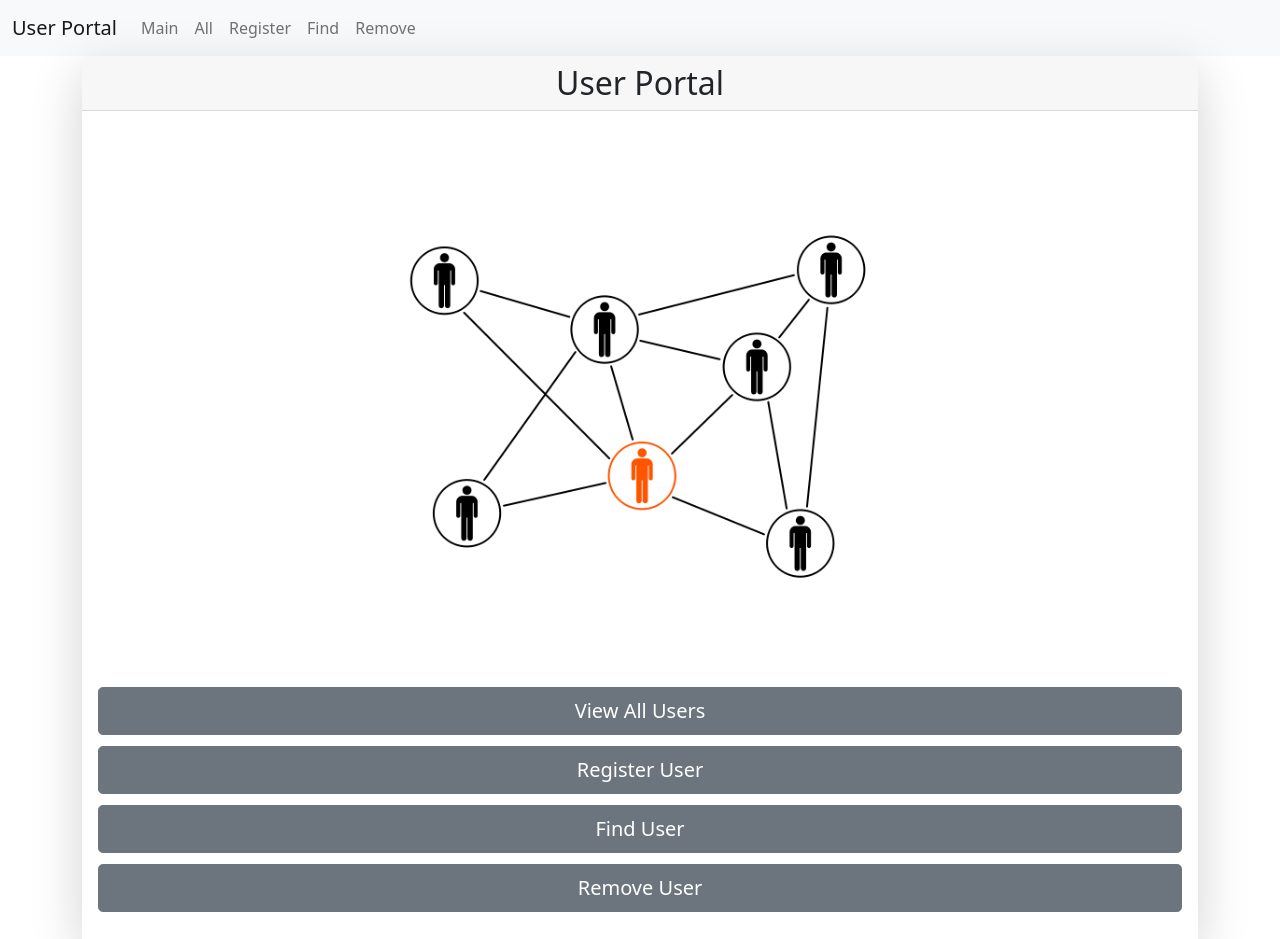
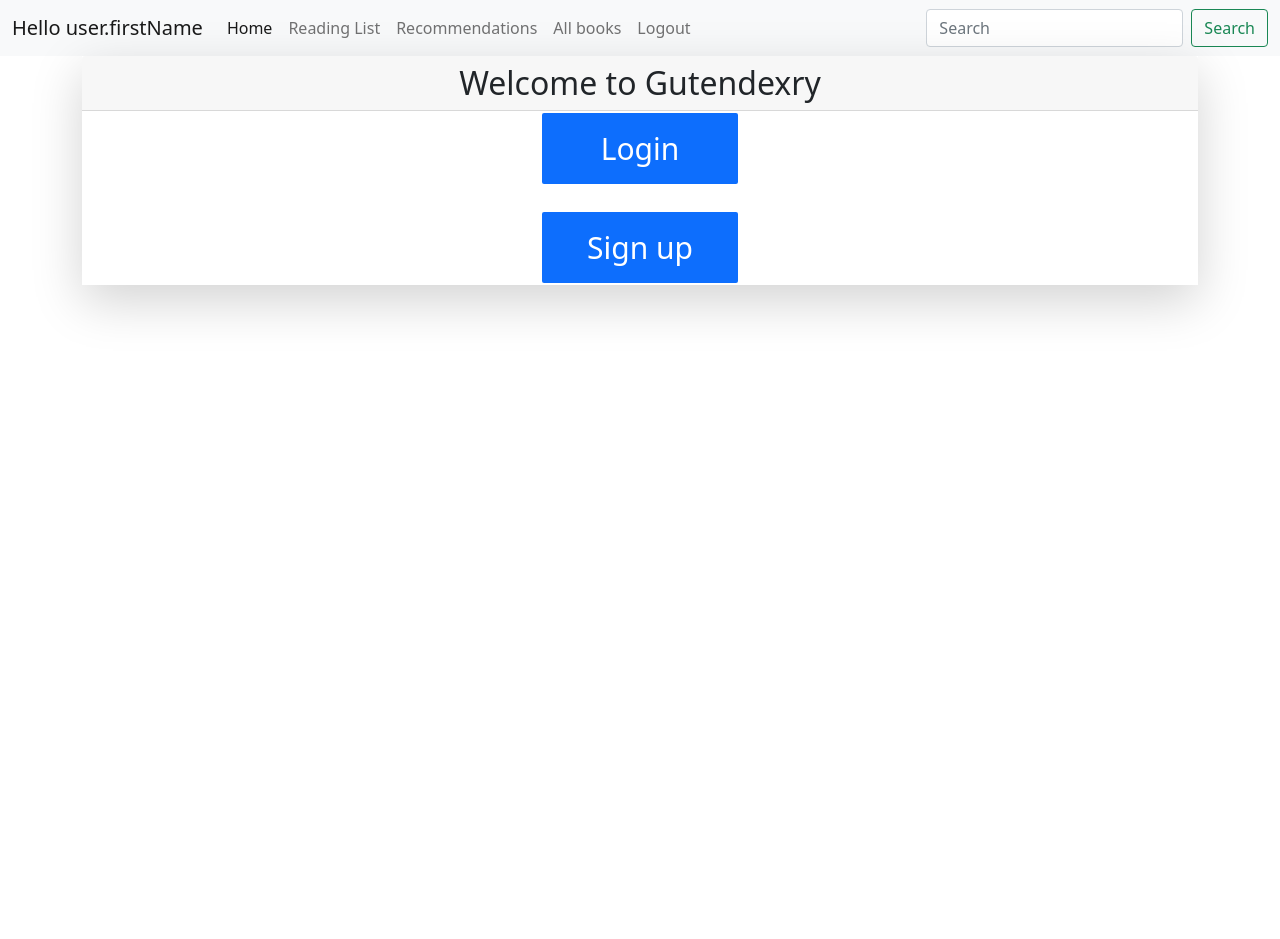
Before and after one commit to vishalathar/project-gutendexry-angular, an Angular app: page /landing in a window 1280 px wide. After the commit the page ends 800 px from the top, so only its background shows below. Built offline with nearby package versions, Linux system fonts and the light colour scheme.

Commit message:
add landing component

```diff
--- a/src/app/app-routing.module.ts
+++ b/src/app/app-routing.module.ts
@@ -1,12 +1,15 @@
 import { AllComponent } from './components/all/all.component';
 import { MainComponent } from './components/main/main.component';
+import { LandingComponent } from './components/landing/landing.component';
 import { NgModule } from '@angular/core';
 import { RouterModule, Routes } from '@angular/router';
+
 
 const routes: Routes = [
   {path: '', component: MainComponent},
   {path: 'main', component: MainComponent}, // http:localhost:4200/main
   {path: 'all', component: AllComponent},
+  {path: 'landing', component: LandingComponent},
   {path: '**', component: MainComponent} // this is a wild card, must be last. to handle unknown paths
 
 ];
--- a/src/app/app.module.ts
+++ b/src/app/app.module.ts
@@ -8,6 +8,8 @@ import { MainComponent } from './components/main/main.component';
 import { FooterComponent } from './components/footer/footer.component';
 import { NgbModule } from '@ng-bootstrap/ng-bootstrap';
 import { AllComponent } from './components/all/all.component';
+import { LandingComponent } from './components/landing/landing.component';
+
 
 @NgModule({
   declarations: [
@@ -15,7 +17,9 @@ import { AllComponent } from './components/all/all.component';
     NavComponent,
     MainComponent,
     FooterComponent,
-    AllComponent
+    AllComponent,
+    LandingComponent,
+
   ],
   imports: [
     BrowserModule,
--- a/src/app/components/all/all.component.css
+++ b/src/app/components/all/all.component.css
@@ -0,0 +1,103 @@
+
+
+body {
+  background: #e35869;
+  font-family: 'Rubik', sans-serif;
+}
+
+.login-form {
+  background: #fff;
+  width: 500px;
+  margin: 65px auto;
+  display: -webkit-box;
+  display: flex;
+  -webkit-box-orient: vertical;
+  -webkit-box-direction: normal;
+          flex-direction: column;
+  border-radius: 4px;
+  box-shadow: 0 2px 25px rgba(0, 0, 0, 0.2);
+}
+.login-form h1 {
+  padding: 35px 35px 0 35px;
+  font-weight: 300;
+}
+.login-form .content {
+  padding: 35px;
+  text-align: center;
+}
+.login-form .input-field {
+  padding: 12px 5px;
+}
+.login-form .input-field input {
+  font-size: 16px;
+  display: block;
+  font-family: 'Rubik', sans-serif;
+  width: 100%;
+  padding: 10px 1px;
+  border: 0;
+  border-bottom: 1px solid #747474;
+  outline: none;
+  -webkit-transition: all .2s;
+  transition: all .2s;
+}
+.login-form .input-field input::-webkit-input-placeholder {
+  text-transform: uppercase;
+}
+.login-form .input-field input::-moz-placeholder {
+  text-transform: uppercase;
+}
+.login-form .input-field input:-ms-input-placeholder {
+  text-transform: uppercase;
+}
+.login-form .input-field input::-ms-input-placeholder {
+  text-transform: uppercase;
+}
+.login-form .input-field input::placeholder {
+  text-transform: uppercase;
+}
+.login-form .input-field input:focus {
+  border-color: #222;
+}
+.login-form a.link {
+  text-decoration: none;
+  color: #747474;
+  letter-spacing: 0.2px;
+  text-transform: uppercase;
+  display: inline-block;
+  margin-top: 20px;
+}
+.login-form .action {
+  display: -webkit-box;
+  display: flex;
+  -webkit-box-orient: horizontal;
+  -webkit-box-direction: normal;
+          flex-direction: row;
+}
+.login-form .action button {
+  width: 100%;
+  border: none;
+  padding: 18px;
+  font-family: 'Rubik', sans-serif;
+  cursor: pointer;
+  text-transform: uppercase;
+  background: #e8e9ec;
+  color: #777;
+  border-bottom-left-radius: 4px;
+  border-bottom-right-radius: 0;
+  letter-spacing: 0.2px;
+  outline: 0;
+  -webkit-transition: all .3s;
+  transition: all .3s;
+}
+.login-form .action button:hover {
+  background: #d8d8d8;
+}
+.login-form .action button:nth-child(2) {
+  background: #2d3b55;
+  color: #fff;
+  border-bottom-left-radius: 0;
+  border-bottom-right-radius: 4px;
+}
+.login-form .action button:nth-child(2):hover {
+  background: #3c4d6d;
+}
--- a/src/app/components/all/all.component.html
+++ b/src/app/components/all/all.component.html
@@ -0,0 +1,22 @@
+<div>
+
+
+
+
+  <div>
+    <h2 class="card-header text-center">{{ title }}</h2>
+  </div>
+
+  <!-- <ul *ngFor="let b of Book"  class="list-group"  >
+  <li class="list-group-item"> Id: {{b.bookId}} </li>
+  <li class="list-group-item">Book Title: {{b.bookTitle}}</li>
+  <li class="list-group-item">BookSubject: {{b.bookSubjects}} </li>
+  <li class="list-group-item">Authors: {{b.authors}}</li>
+  <li class="list-group-item">Translators: {{b.translators}} </li>
+  <li class="list-group-item">BookShelves: {{b.bookshelves}} </li>
+  <li class="list-group-item">Languages: {{b.languages}}</li>
+  <li class="list-group-item">Download Count: {{b.dlCount}} </li>
+</ul>
+-->
+
+</div>
--- a/src/app/components/all/all.component.ts
+++ b/src/app/components/all/all.component.ts
@@ -1,5 +1,5 @@
 import { Component, OnInit } from '@angular/core';
-
+import { Book } from 'src/app/models/GutendexryModels';
 @Component({
   selector: 'app-all',
   templateUrl: './all.component.html',
@@ -7,7 +7,9 @@ import { Component, OnInit } from '@angular/core';
 })
 export class AllComponent implements OnInit {
 
-  title = 'All Users'
+  title = 'All Books'
+  public books: Book[] = [];
+
   constructor() { }
 
   ngOnInit(): void {
--- /dev/null
+++ b/src/app/components/landing/landing.component.css
@@ -0,0 +1,22 @@
+
+
+#container{
+  text-align: center;
+  border: auto ;
+  width: auto;
+  height: auto;
+  padding-top: auto;
+  padding-bottom: auto;
+  }
+
+  .btn
+  {
+
+    height: 75px;
+    width: 200px;
+    display: block;
+    margin: auto;
+    border: 2px solid;
+    margin-bottom: auto;
+    font-size: 30px;
+  }
--- /dev/null
+++ b/src/app/components/landing/landing.component.html
@@ -0,0 +1,15 @@
+<head>
+  <link rel="stylesheet" type="text/css" href="./landing.component.css"/>
+</head>
+
+<div>
+    <h2 class="card-header text-center">{{ title }}</h2>
+  </div>
+
+<div class="container">
+  <button class="btn btn-primary" type="button" onclick="login()">Login</button>
+
+  <br />
+
+  <button class="btn btn-primary" type="button" onclick="signup()">Sign up</button>
+</div>
--- /dev/null
+++ b/src/app/components/landing/landing.component.ts
@@ -0,0 +1,16 @@
+import { Component, OnInit } from '@angular/core';
+
+@Component({
+  selector: 'app-landing',
+  templateUrl: './landing.component.html',
+  styleUrls: ['./landing.component.css']
+})
+export class LandingComponent implements OnInit {
+
+  title = "Welcome to Gutendexry";
+  constructor() { }
+
+  ngOnInit(): void {
+  }
+
+}
--- a/src/app/components/nav/nav.component.html
+++ b/src/app/components/nav/nav.component.html
@@ -1,17 +1,31 @@
 <nav class="navbar navbar-expand-lg navbar-light bg-light">
   <div class="container-fluid">
-    <a class="navbar-brand" routerLink="/">User Portal</a>
-    <button class="navbar-toggler" type="button" data-bs-toggle="collapse" data-bs-target="#navbarNavAltMarkup" aria-controls="navbarNavAltMarkup" aria-expanded="false" aria-label="Toggle navigation">
+   <a class="navbar-brand" name="name">Hello user.firstName</a>
+    <button class="navbar-toggler" type="button" data-bs-toggle="collapse" data-bs-target="#navbarTogglerDemo02" aria-controls="navbarTogglerDemo02" aria-expanded="false" aria-label="Toggle navigation">
       <span class="navbar-toggler-icon"></span>
     </button>
-    <div class="collapse navbar-collapse" id="navbarNavAltMarkup">
-      <div class="navbar-nav">
-        <a class="nav-link" routerLink="/main">Main</a> <!-- RouterLink loads a COMPONENT (instead of reloading the page)-->
-        <a class="nav-link" href="http://localhost:4200">All</a>
-        <a class="nav-link" href="#">Register</a>
-        <a class="nav-link" href="#">Find</a>
-        <a class="nav-link" href="#">Remove</a>
-      </div>
+    <div class="collapse navbar-collapse" id="navbarTogglerDemo02">
+      <ul class="navbar-nav me-auto mb-2 mb-lg-0">
+        <li class="nav-item">
+          <a class="nav-link active" aria-current="page" href="/main">Home</a>
+        </li>
+        <li class="nav-item">
+          <a class="nav-link" href="#">Reading List</a>
+        </li>
+        <li class="nav-item">
+          <a class="nav-link" href="#">Recommendations</a>
+        </li>
+        <li class="nav-item">
+          <a class="nav-link" href="/all">All books</a>
+        </li>
+        <li class="nav-item">
+          <a class="nav-link" href="#">Logout</a>
+        </li>
+      </ul>
+      <form class="d-flex">
+        <input class="form-control me-2" type="search" placeholder="Search" aria-label="Search">
+        <button class="btn btn-outline-success" type="submit">Search</button>
+      </form>
     </div>
   </div>
 </nav>
--- /dev/null
+++ b/src/app/models/GutendexryModels.ts
@@ -0,0 +1,79 @@
+export class Book{
+
+  bookId: number;
+  bookTitle: string;
+  bookSubjects: string[];
+  authors: any[];
+  translators: any[];
+  bookshelves: string[];
+  languages: string[];
+  dlCount: number;
+
+  constructor(
+
+    bookId: number,
+    bookTitle: string,
+    bookSubjects: string[],
+    authors: any[],
+    translators: any[],
+    bookshelves: string[],
+    languages: string[],
+    dlCount: number
+
+  ) {
+
+    this.bookId = bookId
+    this.bookTitle = bookTitle
+    this.bookSubjects = bookSubjects
+    this.authors = authors
+    this.translators = translators
+    this.bookshelves = bookshelves
+    this.languages = languages
+    this.dlCount = dlCount
+
+  }
+
+}
+
+export class person{
+
+birthYear: number;
+deathYear: number;
+name: string;
+
+constructor(
+
+  birthYear: number,
+  deathYear: number,
+  name: string
+  )
+  {
+    this.birthYear = birthYear
+    this.deathYear = deathYear
+    this.name = name
+  }
+
+
+}
+
+export class bookList{
+
+count: number;
+next: string;
+previous: string;
+results: Book[];
+
+constructor(
+  count: number,
+  next: string,
+  previous: string,
+  results: Book[]
+){
+  this.count = count
+  this.next = next
+  this.previous = previous
+  this.results = results
+}
+
+
+}
```
Also changed, not shown: 1 other file (tests, documents, lock files or other folders).
